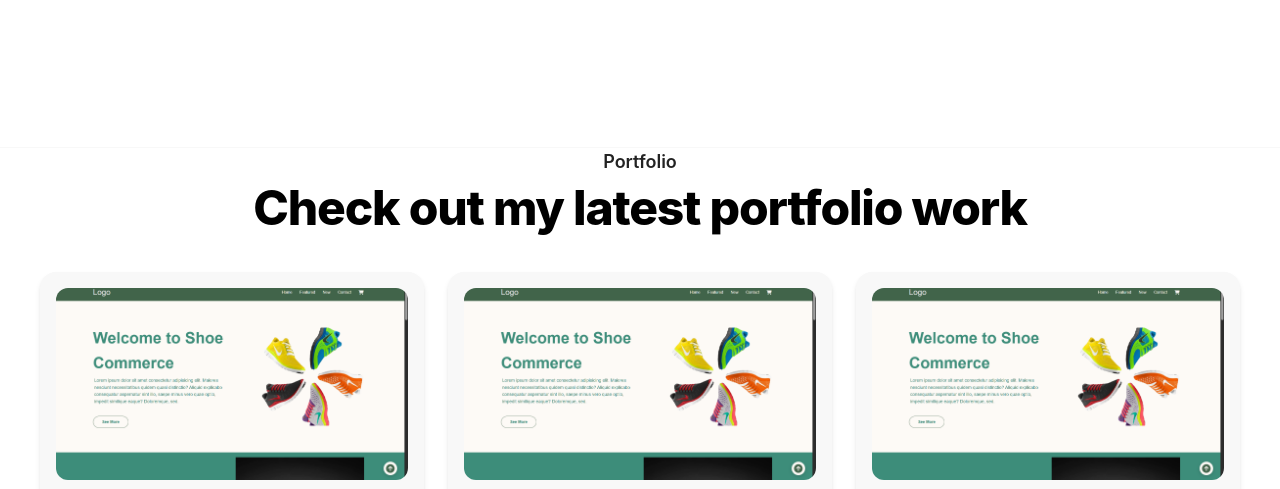
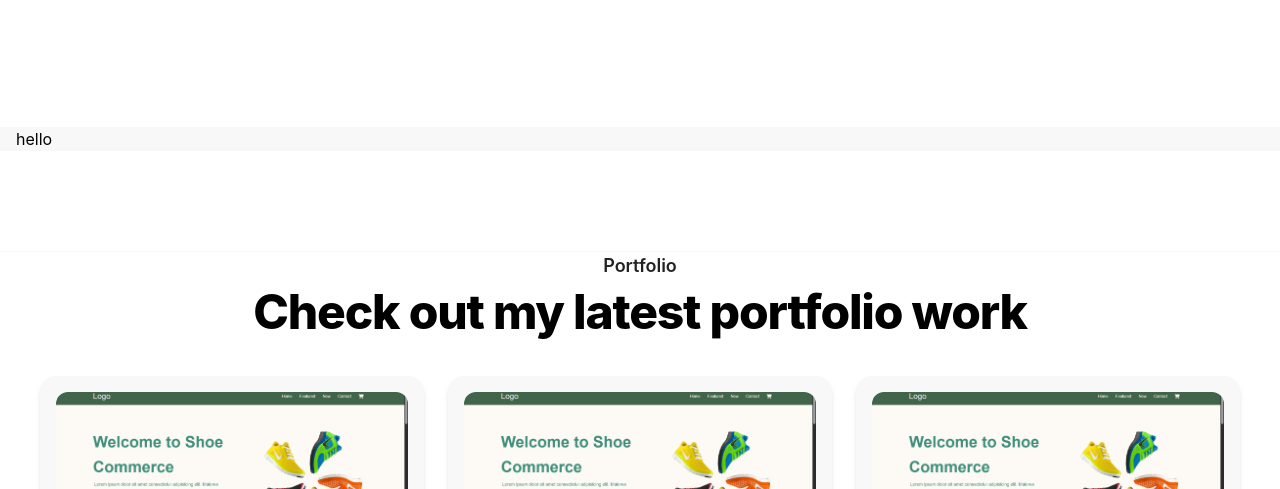
Before and after one commit to Silhouette204/My-Latest-Front-End-Portfolio, a website built with Vite: page index.html in a window 1280 px wide. Shown: the part 3680-4169 px from the top of the page. Built offline with nearby package versions, Linux system fonts and the light colour scheme.

Commit message:
Add: banner-1 draft design

```diff
--- a/index.html
+++ b/index.html
@@ -201,6 +201,12 @@
       </div>
     </section>
 
+    <section id="banner-1" class="mt-20 bg-primary ">
+      <div class="container-1">
+    <h1 class="">hello</h1>
+    </div>
+    </section>
+
     <section id="latest-work" class="bg-light mt-25 border-t border-dark/5">
       <div class="container mx-auto px-5 lg:px-10">
         <div class="flex flex-col gap-2 lg:items-center text-left lg:text-center mb-10">
```
